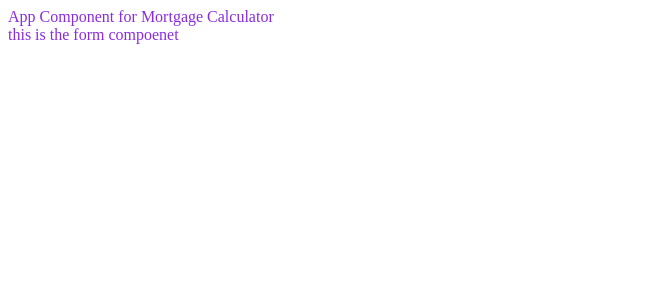
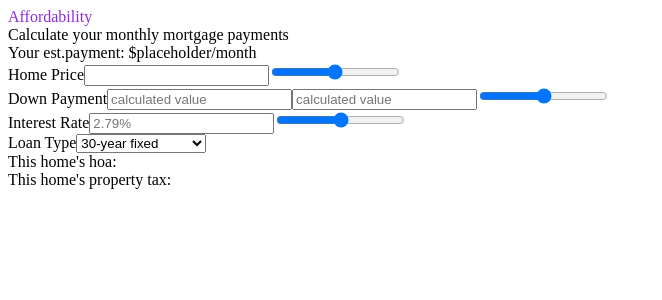
Before and after one commit to JLLS-Group9/MortgageCalc-Service, a React app: page / in a window 1280 px wide. Shown: the top 300 px of the page, without its empty margins (0-662 px from the left). Built offline with nearby package versions, Linux system fonts and the light colour scheme; no server answers; the HTML template or start-up script is replaced by a standard one.

Commit message:
added basic forms

```diff
--- a/client/src/components/App.jsx
+++ b/client/src/components/App.jsx
@@ -27,8 +27,11 @@ class App extends React.Component {
 
   render() {
     return (
-      <div className={styles.title}>App Component for Mortgage Calculator
-      <Form/>
+      <div>
+        <div className={styles.title}>Affordability</div>
+        <div>Calculate your monthly mortgage payments</div>
+        <div>Your est.payment: ${'placeholder'}/month</div>
+        <Form financials={this.state.financials}/>
       </div>
     );
   }
--- a/client/src/components/Form.jsx
+++ b/client/src/components/Form.jsx
@@ -5,12 +5,51 @@ class Form extends React.Component {
   constructor(props) {
     super(props);
 
-    this.state = {};
+    this.state = {
+      home_price: null,
+      property_tax: null,
+      hoa: null,
+    };
   }
+
 
   render() {
     return (
-      <div>this is the form compoenet</div>
+      <div>
+        <form>
+          <label>Home Price</label>
+          <input type="text" name="price" placeholder={this.props.financials.home_price}/>
+          <input type="range"/>
+        </form>
+        <form>
+          <label>Down Payment</label>
+          <input type="text" name="down payment" placeholder="calculated value"/>
+          <input type="text" name="down payment percent" placeholder="calculated value"/>
+          <input type="range"/>
+        </form>
+        <form>
+          <label>Interest Rate</label>
+          <input type="text" name="interest" placeholder="2.79%"/>
+          <input type="range"/>
+        </form>
+        <form>
+          <label for="loan type">Loan Type</label>
+
+          <select>
+            <option value="30-year fixed">30-year fixed</option>
+            <option value="20-year fixed">20-year fixed</option>
+            <option value="15-year fixed">15-year fixed</option>
+            <option value="10-year fixed">10-year fixed</option>
+            <option value="FHA 30-year fixed">FHA 30-year fixed</option>
+            <option value="FHA 15-year fixed">FHA 15-year fixed</option>
+            <option value="VA 30-year fixed">VA 30-year fixed</option>
+            <option value="VA 15-year fixed">VA 15-year fixed</option>
+          </select>
+        </form>
+
+        <div>This home's hoa: {this.props.financials.hoa}</div>
+        <div>This home's property tax: {this.props.financials.property_tax}</div>
+      </div>
     )
   }
 
--- a/package.json
+++ b/package.json
@@ -11,6 +11,7 @@
     "seeder": "node seeder.js",
     "build": "webpack -d --watch",
     "test": "jest --config ./jest.config.js",
+    "test:watch": "jest --config ./jest.config.js --watch",
     "test:coverage": "jest --coverage"
   },
   "dependencies": {
```
Also changed, not shown: client/src/components/Table.jsx (added), 1 other file (tests, documents, lock files or other folders).
